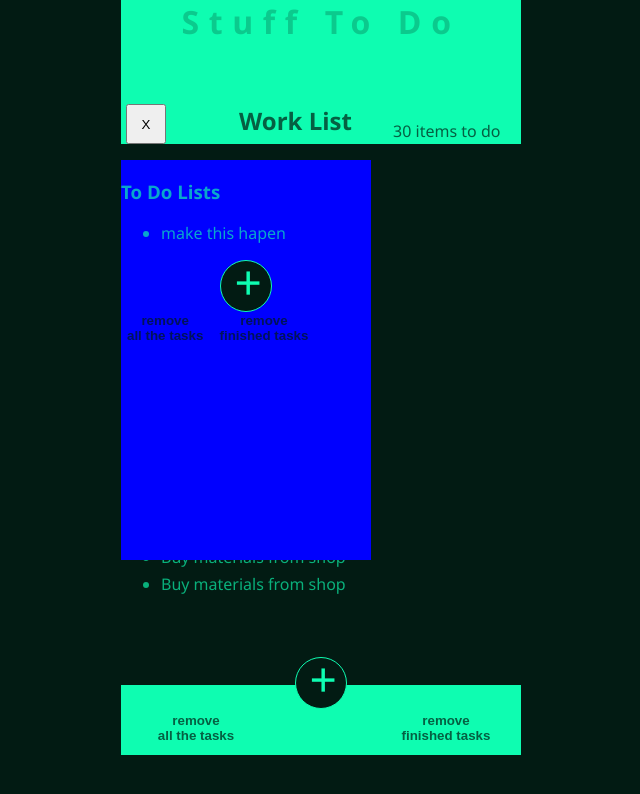
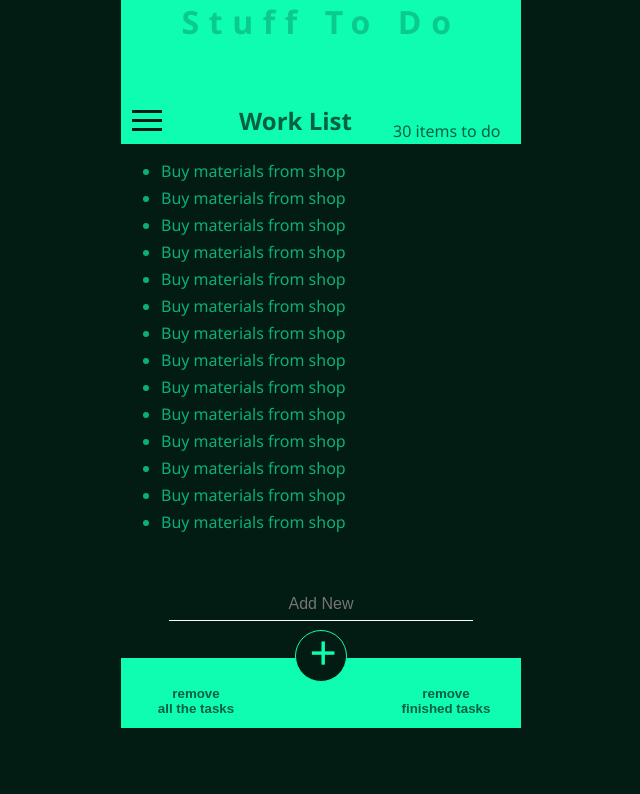
Before and after one commit to MAHMOUD-IDRIS/myTodo, a plain HTML site: page index.html in a window 1280 px wide. Shown: the whole page, without its empty margins (319-959 px from the left). Drawn offline with Linux system fonts and the light colour scheme.

Commit message:
making progress

```diff
--- a/index.html
+++ b/index.html
@@ -12,25 +12,23 @@
     <div class="container">
         <header>
             <h1>Stuff To Do</h1>
-            <button id="sidemenuBtn">X</button>
+            <div id="sidemenuBtn" class="sidemenu-btn">
+                <div class="line"></div>
+                <div class="line"></div>
+                <div class="line"></div>
+            </div>
             <div class="listSum">
             <h2>Work List</h2>
             <div class="sum"><p id="itemsOnList">30</p> <p>items to do</p> </div>
             </div>
         </header>
         <main class="displayTodos">
-            <span class="sidemenu">
+            <span class="sidemenu ">
+
                 <h3>To Do Lists</h3>
                 <ul id="maintasks">
                     <li>make this hapen</li>
                 </ul>
-                <div class="addingRemoving">
-
-
-                <div id="addbtnTodo"></div>
-                <button id="deleteAll">remove <br> all the tasks </button>
-                <button id="deleteFinished">remove <br> finished tasks  </button>
-                </div>
             </span>
             <ul id="todoItems">
                 <li>Buy materials from shop</li>
@@ -47,15 +45,18 @@
                 <li>Buy materials from shop</li>
                 <li>Buy materials from shop</li>
                 <li>Buy materials from shop</li>
-                <li>Buy materials from shop</li>
+
+
 
             </ul>
 
         </main>
-        <footer>
-            <div id="addbtnTodo"></div>
-            <button id="deleteAll">remove <br> all the tasks </button>
-            <button id="deleteFinished">remove <br> finished tasks  </button>
+
+        <footer class="addingRemoving">
+            <input type="text" id="input" placeholder="Add New">
+            <div id="add-task-btn" class="addBtn"></div>
+            <button id="remove-all-tasks" class="remove-all-btn">remove <br> all the tasks </button>
+            <button id="remove-finished-tasks" class="remove-finished">remove <br> finished tasks  </button>
 
         </footer>
 
--- a/main.js
+++ b/main.js
@@ -1,42 +1,10 @@
-const list = document.querySelector('.list');
-const addBtn = document.querySelector('#addbtn');
-//const inputvalue = ;
-
-const LOCAL_STORAGE_KEY = "KEY.KEY"
-let lists = JSON.parse(localStorage.getItem(LOCAL_STORAGE_KEY)) || []
-
-function render(){
-    list.innerHTML = ""
-lists.forEach(element => {
-const item = document.createElement('li');
-item.classList.add('item');
-item.innerText = element;
-list.appendChild(item)})
-}
+const inputArea = document.getElementById('input');
+let lists = true;
+document.getElementById('sidemenuBtn').onclick = ()=>{
+    document.querySelector('.sidemenu').classList.toggle("open");
+    console.log("Added");
+    inputArea.placeholder = lists ? "Add New List" : "Add New Task";
+    lists == true ? lists = false : lists = true;
 
 
-
-
-addBtn.addEventListener('click', ()=>{
-
-    let input = document.querySelector('#input').value;
-    if (input == null || input == "") {return};
-    lists.push(input);
-
-    render()
-    save()
-})
-
-function deletelocalStorageList (){ localStorage.removeItem(LOCAL_STORAGE_KEY);}
-
-
-
-function save (){
-    console.log(lists)
-    localStorage.setItem(LOCAL_STORAGE_KEY, JSON.stringify(lists))
 }
-
-document.getElementById('delete').addEventListener('click', ()=>{
-    console.log('DELETED!')
-    deletelocalStorageList()
-})
--- a/style.css
+++ b/style.css
@@ -14,11 +14,14 @@ color: var(--clr-darkwriting);
 }
 .container {
     width: 100vw;
-    height: calc(100vh - 10px);
+    height: calc(100vh - 9vh);
     max-width: 400px;
     margin: 0 auto;
     padding: 0;
     display: grid;
+    grid: "top" 18vh
+     "mid" 1fr;
+
 
 }
 header {
@@ -29,10 +32,10 @@ header {
     grid:
     "header header header header header header header" auto " .. menu ... summary summary summary summary" 40px / 5px minmax(20px, 40px) 1fr minmax(150px, 250px) 1fr;
 
-
-
 }
-
+.left0 {
+    left: -250px;
+}
 header h1 {
     margin: 0;
     grid-area: header;
@@ -42,7 +45,7 @@ header h1 {
 
 
 }
-header button {
+header .sidemenu-btn {
    grid-area: menu;
 }
 
@@ -65,30 +68,38 @@ main {
     color: var(--clr-lightwriting);
     overflow: scroll;
 
+
 }
 .sidemenu {
-    width: 250px;
-    height: 50vh;
+    width: 100vw;
+    max-width: 400px;
+    height: calc(100vh - 18vh - 60px);
     background-color: blue;
-    position: absolute;
-    top: 20vh;
+    color: white;
+    position:absolute;
     /*left: -250px;*/
+    clip-path: circle(100px at -90% -50%);
+    -webkit-clip-path: circle(100px at -90% -50%);
+    transition: all 1s ease-in;
 
 }
-
-#todoItems li {
+.sidemenu.open {
+    clip-path: circle(1000px at -90% -50%);
+    -webkit-clip-path: circle(1000px at -90% -50%);
+}
+li {
     margin-bottom: 5px;
 }
-footer {
+.addingRemoving {
     margin: 0 ;
     padding: 10px 0;
     height: 90px;
     display: grid;
     grid: "addBtn addBtn addBtn " auto "removeAll .. removeItem" auto / minmax(50px,150px) 1fr minmax(50px,150px);
     position: relative;
-
+    align-self: flex-end;
 }
-footer::before {
+.addingRemoving::before {
     content: "";
     width: 100%;
     height: 70px;
@@ -97,7 +108,7 @@ footer::before {
     position: absolute;
 }
 
-#addbtnTodo {
+.addBtn {
     width: 50px;
     height: 50px;
     border-radius: 50%;
@@ -109,11 +120,11 @@ footer::before {
 
 
 }
-#addbtnTodo:hover {
+.addBtn:hover {
     border: 1px solid var(--clr-main);
     transform: scale(1.2);
 }
-#addbtnTodo::before {
+.addBtn::before {
     content: "+";
     position: absolute;
     right: 9px;
@@ -121,18 +132,47 @@ footer::before {
     color: var(--clr-secondary);
     font-size: 3em;
 }
-#deleteAll {
+.remove-all-btn {
     grid-area: removeAll ;
 
 }
-#deleteAll , #deleteFinished {
+.remove-all-btn , .remove-finished {
     background: 0;
     border: none;
     font-weight: 600;
     color: var(--clr-darkwriting);
     z-index: 1;
+
 }
-#deleteFinished {
+.remove-finished {
     grid-area: removeItem ;
 
 }
+input {
+    position:absolute;
+    top: -30px;
+    width: 90%;
+    max-width: 300px;
+    height: 30px;
+    justify-self: center;
+    text-align: center;
+    background: 0;
+    border: 0;
+    border-bottom: 1px solid white;
+    font-size: inherit;
+    color: var(--clr-darkwriting);
+    outline: none;
+
+}
+
+input:focus {
+
+    border-bottom: 3px solid var(--clr-secondary);
+    background-color: rgba(255, 255, 255, 0.74);
+}
+.line {
+    width: 30px;
+    height: 3px;
+    background-color: var(--clr-main);
+    margin: 6px;
+}
```
